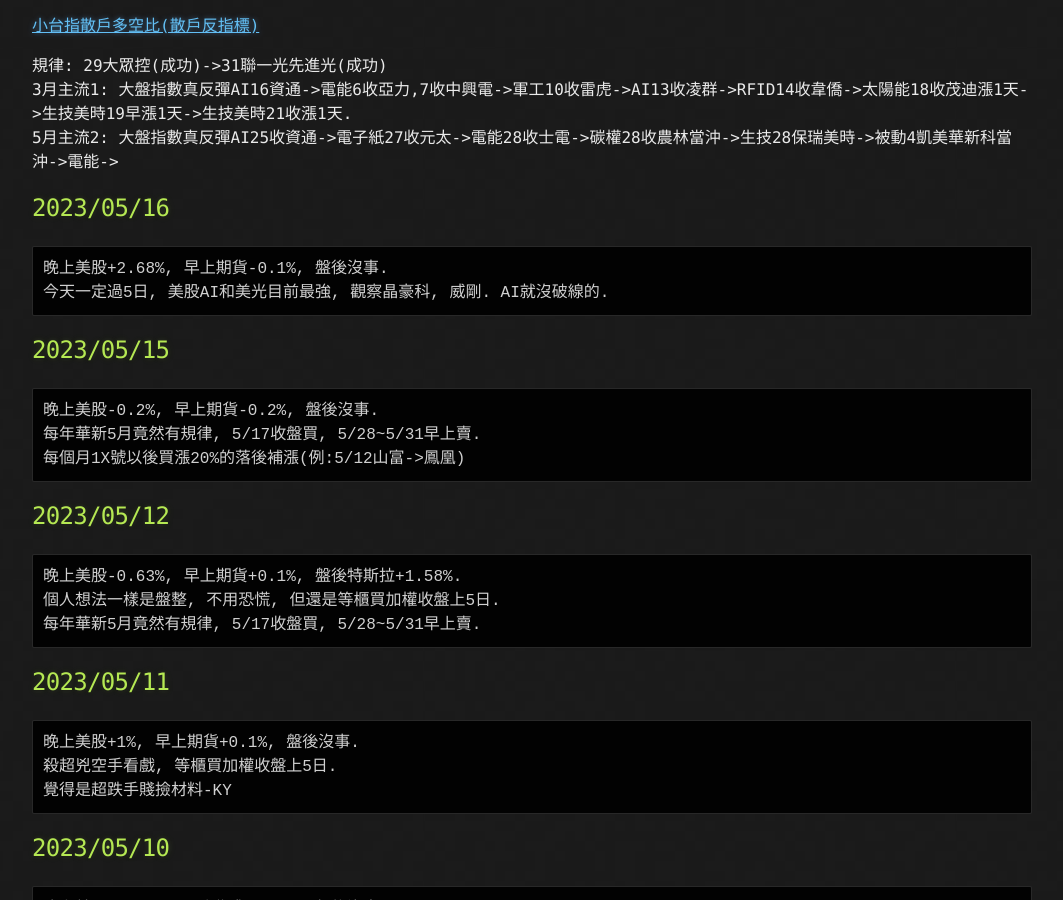
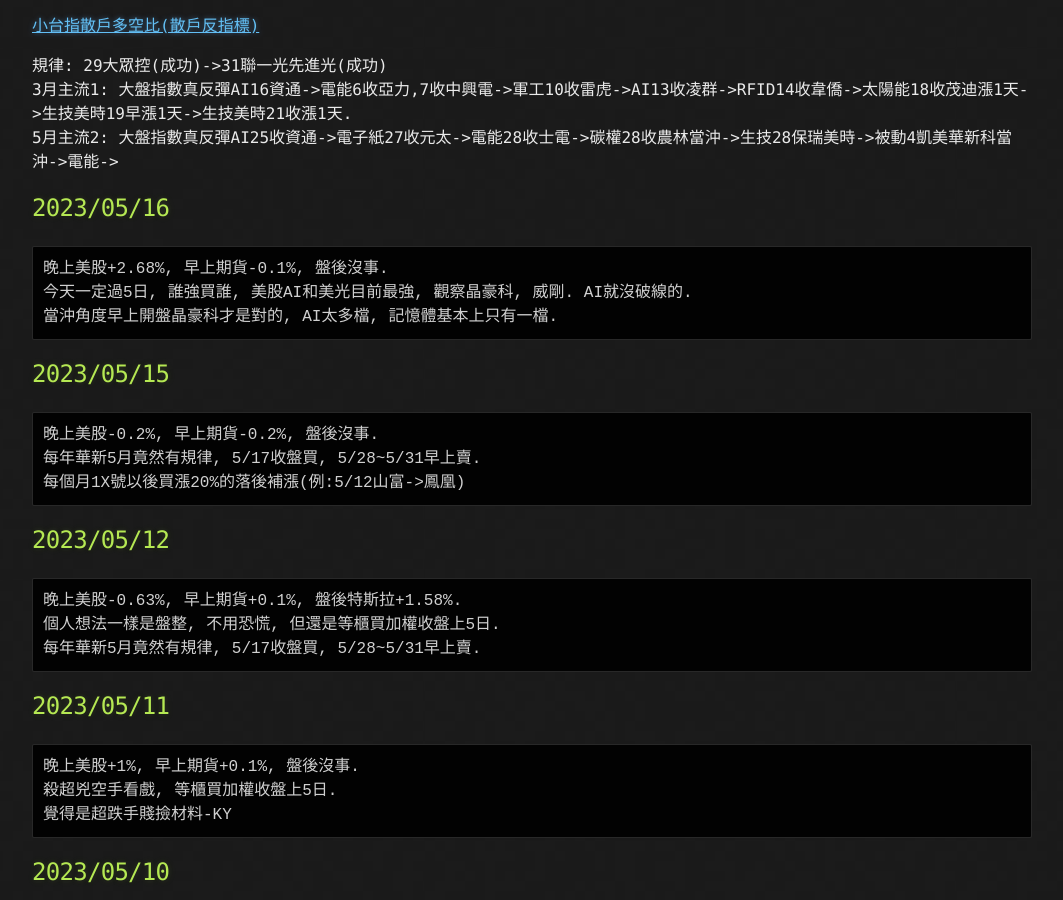
Before and after one commit to lepg5487/Stock_God, a Jekyll site: the page built from index.md, in a window 1280 px wide and 900 px high, scrolled down 484 px. Shown: the whole window, without its empty margins (108-1171 px from the left). Built offline with Jekyll 4.4.1, drawn with Linux system fonts in a browser that asks for light colours; our own code applies the rules of GitHub Pages for plain Markdown files.

Commit message:
Update index.md

````diff
--- a/index.md
+++ b/index.md
@@ -23,7 +23,8 @@
 ## 2023/05/16
 ```
 晚上美股+2.68%, 早上期貨-0.1%, 盤後沒事.
-今天一定過5日, 美股AI和美光目前最強, 觀察晶豪科, 威剛. AI就沒破線的.
+今天一定過5日, 誰強買誰, 美股AI和美光目前最強, 觀察晶豪科, 威剛. AI就沒破線的.
+當沖角度早上開盤晶豪科才是對的, AI太多檔, 記憶體基本上只有一檔.
 ```
 
 ## 2023/05/15
````
